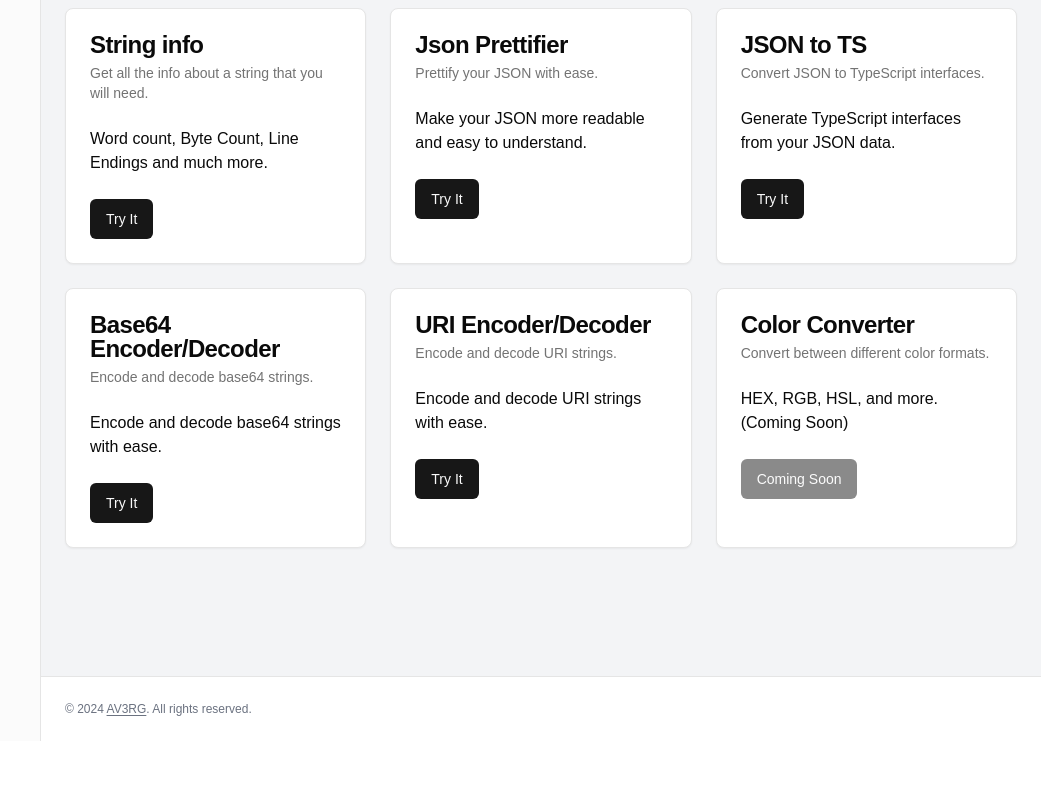
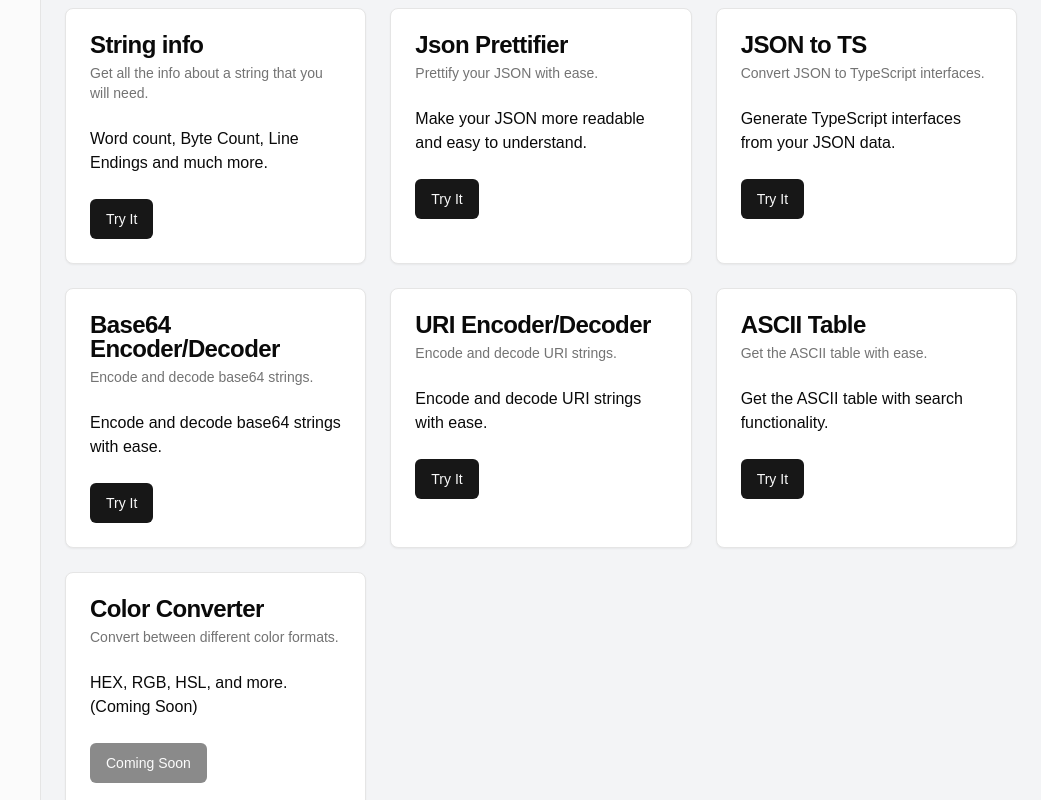
Before and after one commit to AV3RG/dev-utils, a Next.js app: page / in a window 1280 px wide. Shown: the part 832-1632 px from the top of the page, without its empty margins (239-1280 px from the left). Before the commit the page ends 1573 px from the top, so only its background shows below. Built offline with nearby package versions, Linux system fonts and the light colour scheme.

Commit message:
feat(ascii-table): add to const

```diff
--- a/src/const/utils.ts
+++ b/src/const/utils.ts
@@ -1,4 +1,4 @@
-import {FileJson2, Link2, LucideIcon, Sparkles, Volleyball, WholeWord} from "lucide-react";
+import {Ampersand, FileJson2, Link2, LucideIcon, Sparkles, Volleyball, WholeWord} from "lucide-react";
 
 const utils: {
   pathName: string,
@@ -41,6 +41,13 @@ const utils: {
     displayName: "URI Encoder/Decoder",
     cardDescription: "Encode and decode URI strings.",
     cardContent: "Encode and decode URI strings with ease."
+  },
+  {
+    pathName: "/ascii-table",
+    icon: Ampersand,
+    displayName: "ASCII Table",
+    cardDescription: "Get the ASCII table with ease.",
+    cardContent: "Get the ASCII table with search functionality."
   }
 ]
 
```
